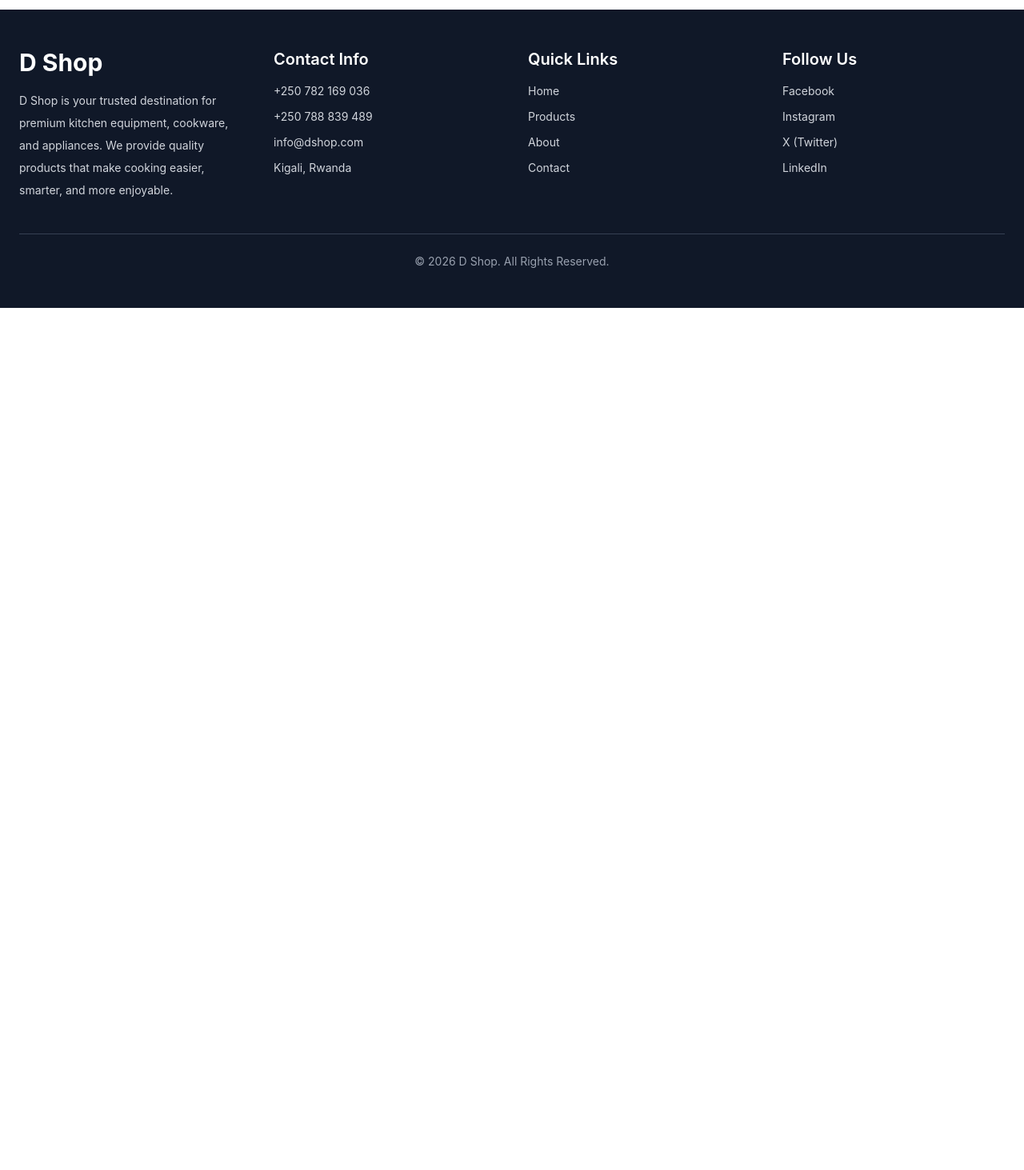
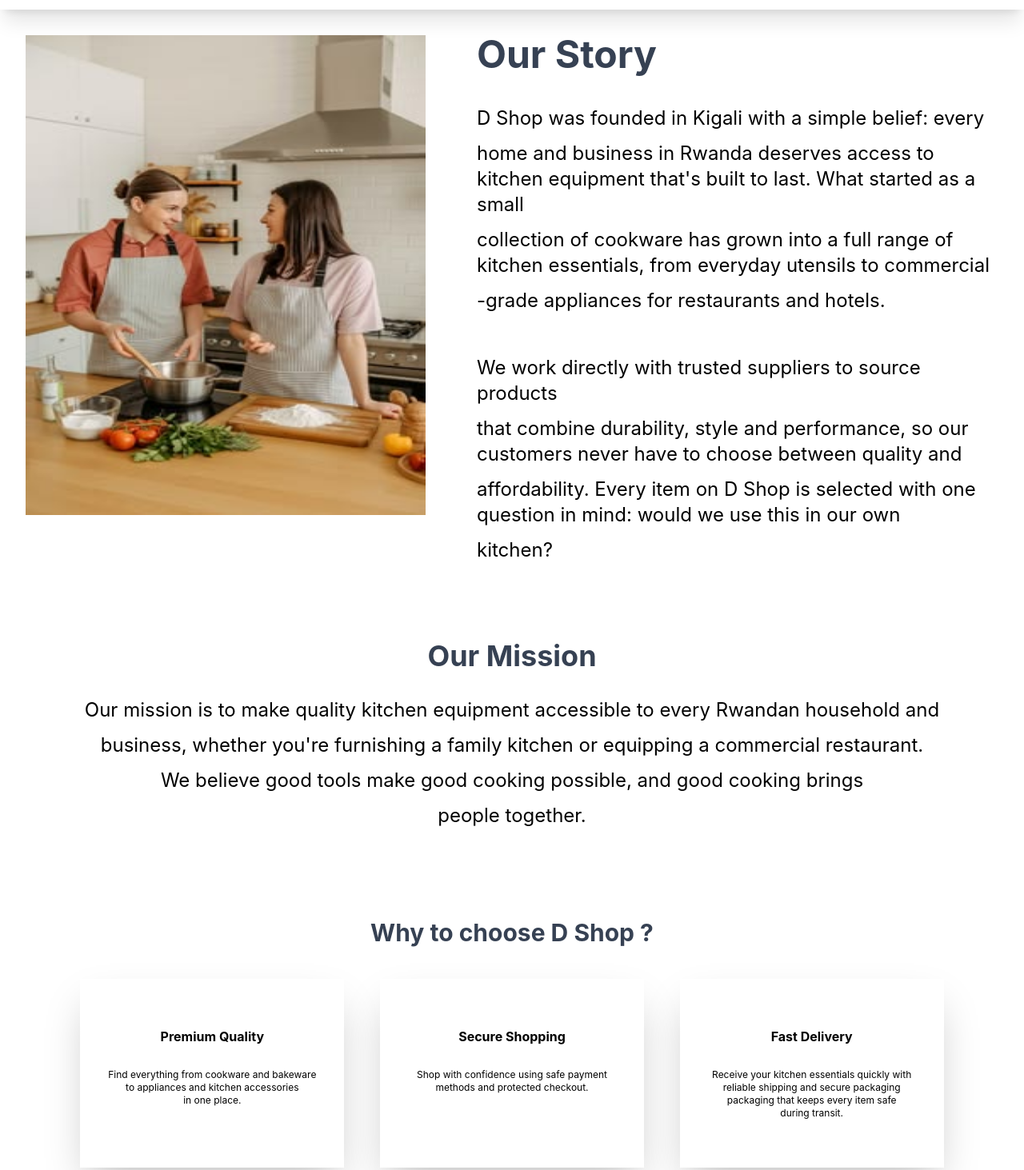
Before and after one commit to 1bruno5/denyse-shop, a Vue app: page /about in a window 1280 px wide. Shown: the part 47-1510 px from the top of the page at 80% size. Before the commit the page ends 800 px from the top, so only its background shows below. Built offline with nearby package versions, Linux system fonts and the light colour scheme.

Commit message:
about page started

```diff
--- a/src/components/navBar.vue
+++ b/src/components/navBar.vue
@@ -1,5 +1,5 @@
 <template>
-      <nav class="bg-white p-3 shadow-xl ">
+      <nav class="bg-white p-3 shadow-xl sticky top-0 z-50 ">
    <div class="flex items-center">
     <div class="hidden md:flex">
       <h1 class="text-black text-xl font-bold ml-2 md:ml-15"><img src="../assets/photos/logo.jpg" alt="logo" class="w-8"></h1>
@@ -37,7 +37,7 @@
             <div class="flex gap-1">
               <li class="hover:text-red-700 "><RouterLink to="/products">Products </RouterLink></li>
             </div>
-            <li class="hover:text-red-700  "><RouterLink to="/categories">About</RouterLink></li>
+            <li class="hover:text-red-700  "><RouterLink to="/about">About</RouterLink></li>
             <li class="hover:text-red-700 "><RouterLink to="/contacts">Contact</RouterLink></li>
            </ul>
 </nav>
--- a/src/router/index.js
+++ b/src/router/index.js
@@ -3,6 +3,7 @@
 import products from "../views/products.vue";
 import categories from "../views/categories.vue";
 import contact from "../views/contact.vue";
+import about from "../views/about.vue";
 import login from "../views/Login.vue";
 import signUp from "../views/signUp.vue";
 
@@ -24,18 +25,24 @@
         component:contact
     },
     {
-        path:'/contact',
-        name: contact,
-        component: contact
+        path:'/about',
+        name: about,
+        component: about
     },
 
-        {
+    {
+        path:'/',
+        name: home,
+        component: home
+    },
+
+    {
         path:'/login',
         name: login,
         component: login
     },
 
-            {
+    {
         path:'/signup',
         name: signUp,
         component: signUp
@@ -45,7 +52,10 @@
 
 const router = createRouter({
   history: createWebHistory(),
-  routes
+  routes,
+  scrollBehavior(to, from, savedPosition) {
+    return { top: 0 }
+  }
 })
 
 export default router
--- /dev/null
+++ b/src/views/about.vue
@@ -0,0 +1,60 @@
+<template>
+    <div class="font-sans">
+        <div class="flex flex-col md:flex-row px-4 lg:px-8 pt-4 md:pt-8 pb-4 md:pb-8 gap-4 md:gap-16">
+            <img src="../assets/photos/about.jpg" alt="about image" class="h-[260px] md:h-[600px] w-full max-w-[500px]">
+
+      <div>
+             <h1 class="text-xl md:text-xl lg:text-5xl font-bold text-gray-700">Our Story</h1>
+         <div class="space-y-3">
+            <p class="text-sm md:text-2xl mt-2 md:mt-10">D Shop was founded in Kigali with a simple belief: every</p>
+            <p class="text-sm md:text-2xl"> home and business in Rwanda deserves access to kitchen equipment that's built to last. What started as a small</p>
+            <p class="text-base md:text-2xl">collection of  cookware has grown into a full range of kitchen essentials, from everyday utensils to commercial</p>
+            <p class="text-base md:text-2xl"> -grade appliances for restaurants and hotels.</p> <br>
+
+
+            <p class="text-base md:text-2xl mt-4">We work directly with trusted suppliers to source products </p>
+            <p class="text-base md:text-2xl">that combine durability, style and performance, so our customers never have to choose between quality and </p>
+            <p class="text-base md:text-2xl">affordability. Every item on D Shop is selected with one question in mind: would we use this in our own</p>
+            <p class="text-base md:text-2xl">kitchen?</p>
+         </div>
+         </div>
+
+    </div>
+
+    <div class=" mt-2 md:mt-16 text-center">
+        <h1 class="font-bold text-4xl text-gray-700">Our Mission</h1>
+                 <div class="space-y-3">
+            <p class="text-sm md:text-2xl mt-2 md:mt-8">Our mission is to make quality kitchen equipment accessible to every Rwandan household and </p>
+            <p class="text-sm md:text-2xl">business, whether you're furnishing a family kitchen or equipping a commercial restaurant. </p>
+            <p class="text-base md:text-2xl">We believe good tools make good cooking possible, and good cooking brings</p>
+            <p class="text-base md:text-2xl">people together.</p>
+         </div>
+
+    </div>
+          <div>
+
+    <h1 class="flex justify-center text-2xl lg:text-3xl font-bold text-gray-700 mb-10 mt-16 md:mt-28">Why to choose D Shop ?</h1>
+
+  <div class="grid grid-cols-1 md:grid-cols-2 lg:grid-cols-3 gap-1 mb-8 justify-items-center px-4 sm:px-8 md:px-16 lg:px-20">
+    <div class="bg-white  -xl shadow-2xl   w-full max-w-[330px] mb-10 py-15 ">
+        <h3 class="mt-0 font-bold text-base text-center">Premium Quality</h3>
+           <p class=" mt-7 justify-center text-center text-xs">Find everything from cookware and bakeware</p>
+           <p class="text-center text-xs"> to appliances and kitchen accessories </p>
+            <p class="text-center text-xs"> in one place.</p>
+    </div>
+    <div class="bg-white  -xl shadow-2xl w-full max-w-[330px] py-15  mb-10  ">
+      <h3 class="mt-0 font-bold text-base text-center ">Secure Shopping</h3>
+      <p class="text-center mt-7 text-xs">Shop with confidence using safe payment</p>
+      <p class="text-center text-xs">  methods and protected checkout.</p>
+    </div>
+        <div class="bg-white  -xl shadow-2xl w-full max-w-[330px] py-15 mb-10">
+      <h3 class="mt-0 font-bold text-base text-center">Fast Delivery</h3>
+      <p class="text-center mt-7 text-xs">Receive your kitchen essentials quickly with</p>
+      <p class="text-center text-xs"> reliable shipping and secure packaging</p>
+      <p class="text-center text-xs">packaging that keeps every item safe  </p>
+      <p class="text-center text-xs">during transit.</p>
+    </div>
+  </div>
+   </div>
+    </div>
+</template>
--- a/src/views/contact.vue
+++ b/src/views/contact.vue
@@ -1,7 +1,3 @@
 <template>
-    <div>
-        <h1>hhhhhhhhhh</h1>
-        <p>gggggg</p>
-
-    </div>
+    <p>hello</p>
 </template>
```
